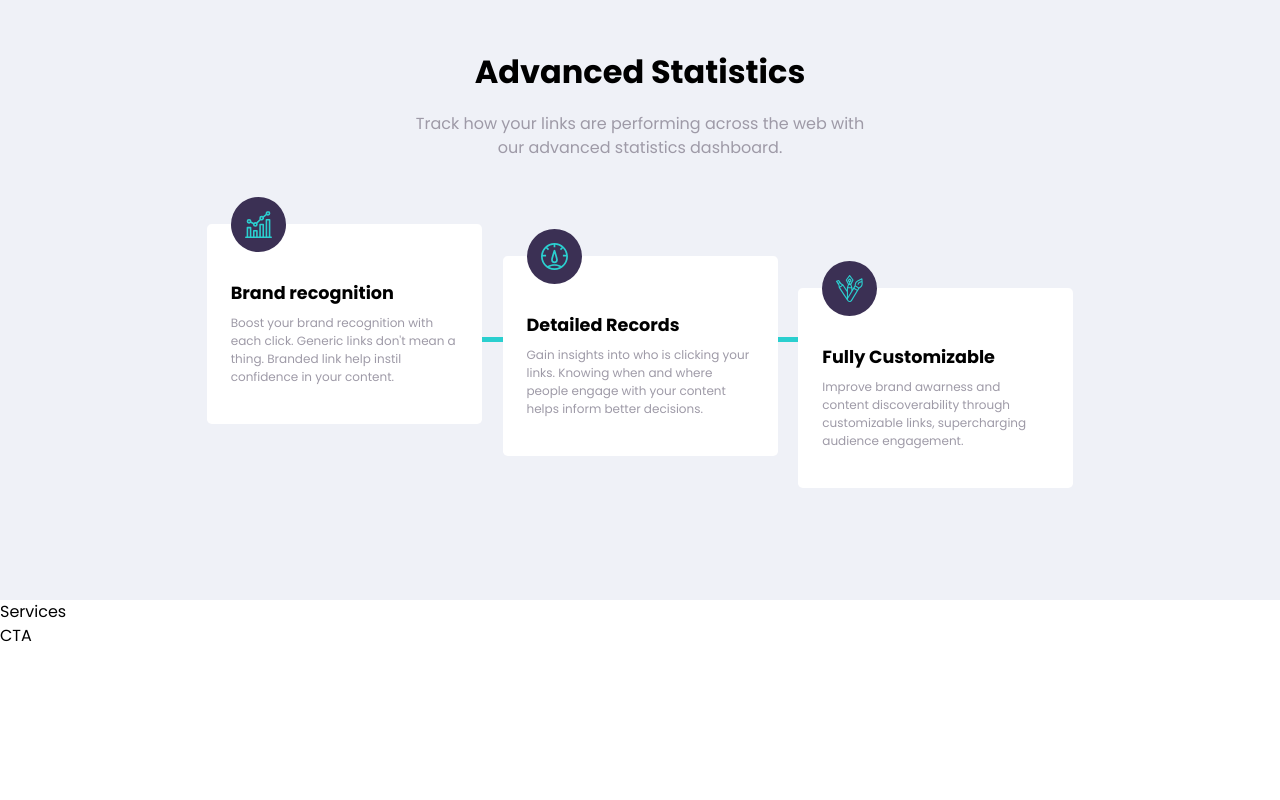
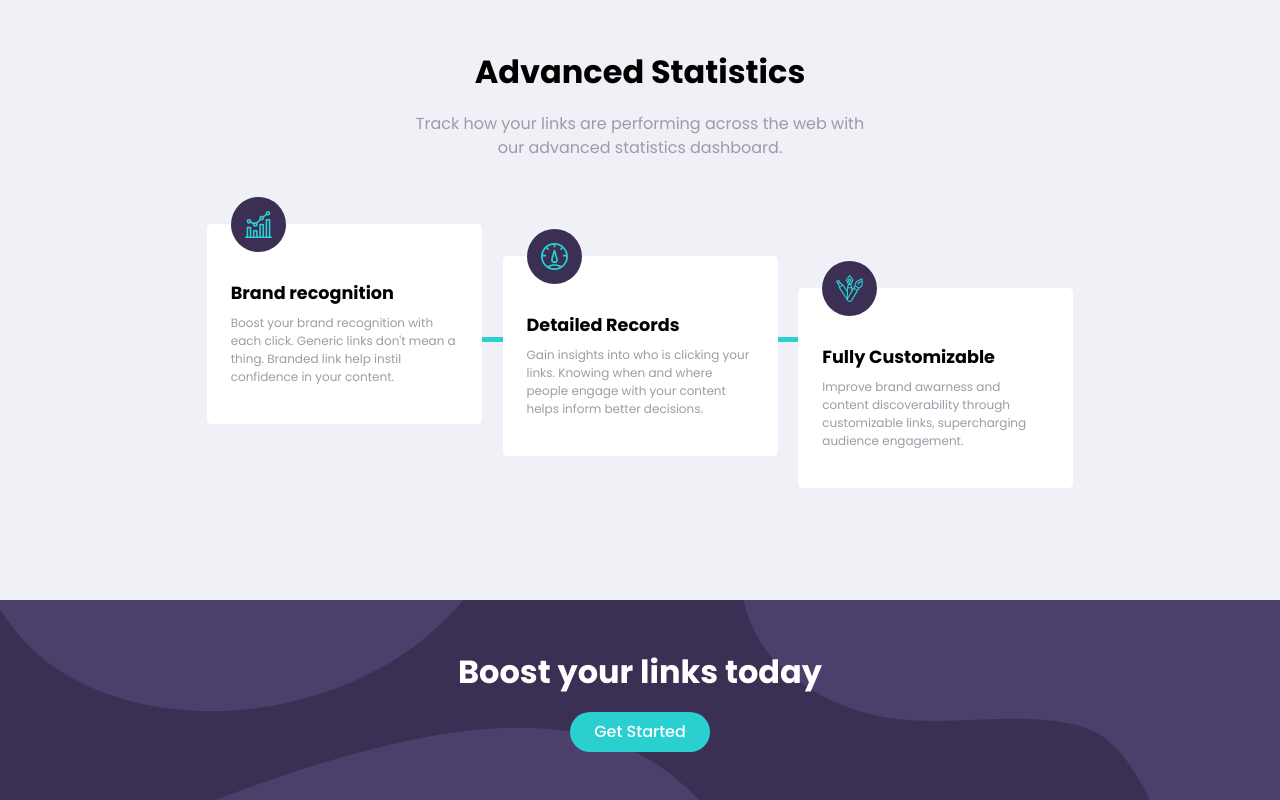
Before and after one commit to rubuz/url-shortening-api-master, a React (Vite) app: page / in a window 1280 px wide. Shown: the part 787-1587 px from the top of the page. Before the commit the page ends 1435 px from the top, so only its background shows below. Built offline with nearby package versions, Linux system fonts and the light colour scheme.

Commit message:
cta done

```diff
--- a/src/App.css
+++ b/src/App.css
@@ -138,6 +138,6 @@ img {
 }
 
 .btn:hover {
-  opacity: 0.7;
+  background-color: hsl(180, 56%, 64%);
   transition: 0.2s;
 }
--- a/src/App.jsx
+++ b/src/App.jsx
@@ -1,6 +1,5 @@
 import "./App.css";
 import Home from "./components/Home/Home";
-import Services from "./components/Services/Services";
 import Shortener from "./components/Shortener/Shortener";
 import Statistics from "./components/Statistics/Statistics";
 import Header from "./components/header/Header";
@@ -15,7 +14,6 @@ function App() {
         <Home />
         <Shortener />
         <Statistics />
-        <Services />
         <CTA />
       </main>
       <Footer />
--- a/src/components/CTA/CTA.jsx
+++ b/src/components/CTA/CTA.jsx
@@ -2,7 +2,16 @@ import React from "react";
 import "./cta.css";
 
 const CTA = () => {
-  return <div>CTA</div>;
+  return (
+    <div className="full-bg-2">
+      <section className="cta">
+        <div className="cta-container">
+          <h2>Boost your links today</h2>
+          <button className="btn">Get Started</button>
+        </div>
+      </section>
+    </div>
+  );
 };
 
 export default CTA;
--- a/src/components/CTA/cta.css
+++ b/src/components/CTA/cta.css
@@ -0,0 +1,17 @@
+.full-bg-2 {
+  background-color: var(--clr-primary-500);
+  background-image: url("../../assets/bg-boost-desktop.svg");
+  background-repeat: no-repeat;
+  background-size: cover;
+}
+
+.cta-container {
+  padding-block: 3rem;
+  text-align: center;
+}
+
+.cta-container h2 {
+  color: var(--clr-neutral-100);
+  font-size: var(--fs-bigger);
+  margin-bottom: 1rem;
+}
--- a/src/components/Services/Services.jsx
+++ /dev/null
@@ -1,8 +0,0 @@
-import React from "react";
-import "./services.css";
-
-const Services = () => {
-  return <div>Services</div>;
-};
-
-export default Services;
```
Also changed, not shown: src/components/Services/services.css (deleted).
